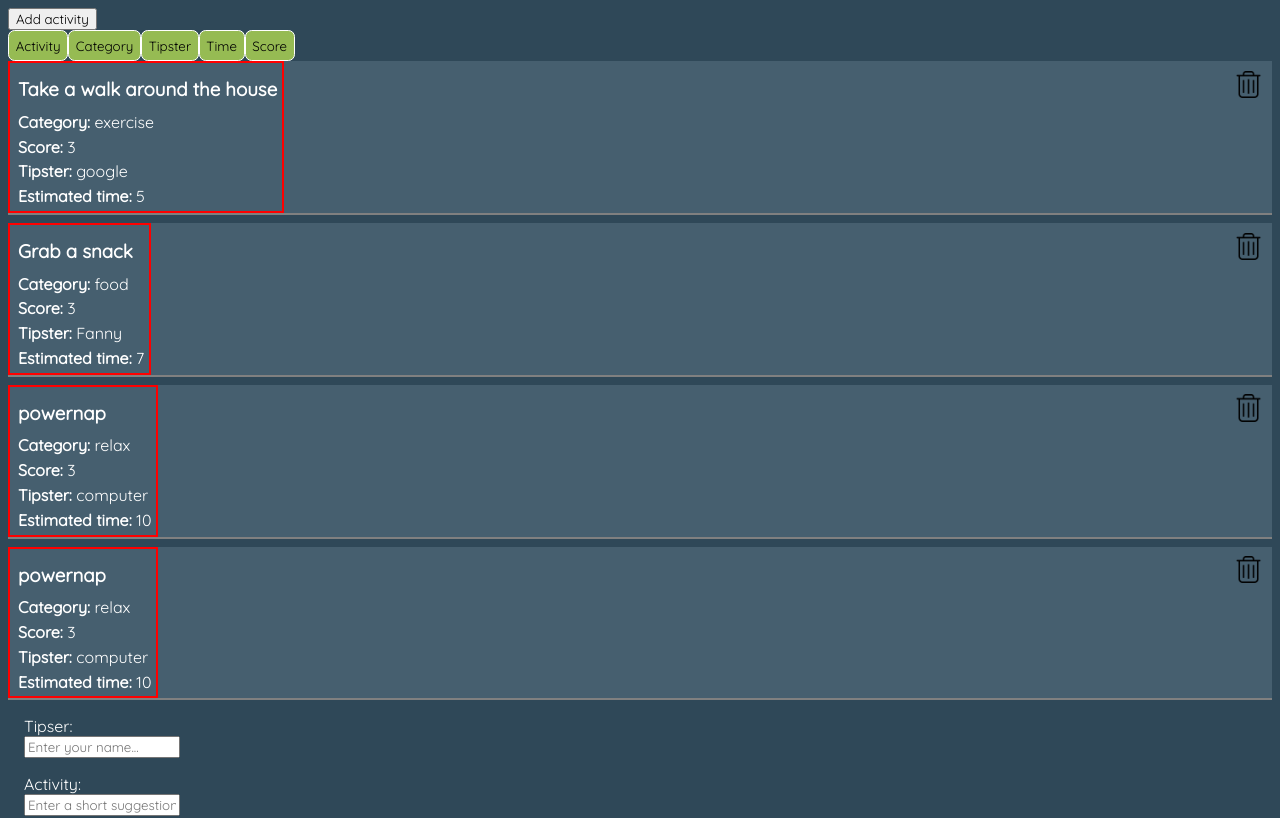
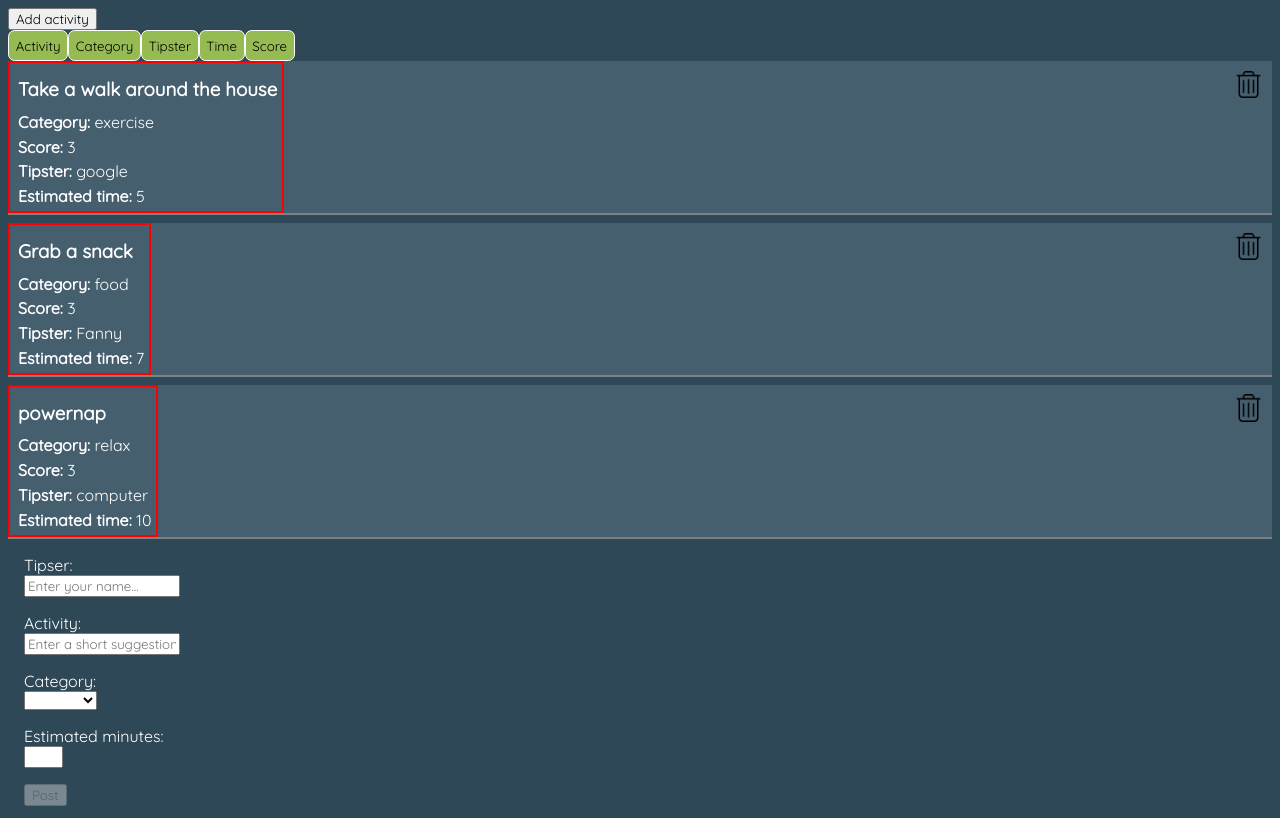
Before and after one commit to EmilHammarstrand/inl4-appendo, a Vue app: page / in a window 1280 px wide. Shown: the top 818 px of the page. Built offline with nearby package versions, Linux system fonts and the light colour scheme.

Commit message:
Jag och Karin har lagt till computed-data som sort-knapparna använder för att välja class

```diff
--- a/src/App.vue
+++ b/src/App.vue
@@ -42,13 +42,6 @@ export default {
          score:"3",
          tipster:"computer",
          estimatedTime:"10"
-      },
-      {
-         activity:"powernap",
-         category:"relax",
-         score:"3",
-         tipster:"computer",
-         estimatedTime:"10"
       }
 
     ]
--- a/src/components/List.vue
+++ b/src/components/List.vue
@@ -4,11 +4,11 @@
         <button>Add activity</button>
 
         <div class="sortButtons">
-            <button @click="sortByThis('activity')">Activity</button>
-            <button @click="sortByThis('category')">Category</button>
-            <button @click="sortByThis('tipster')">Tipster</button>
-            <button @click="sortByThis('estimatedTime')">Time</button>
-            <button @click="sortByThis('score')">Score</button>
+            <button :class="activityIsActive" @click="sortByThis('activity')">Activity</button>
+            <button :class="categoryIsActive" @click="sortByThis('category')">Category</button>
+            <button :class="tipsterIsActive" @click="sortByThis('tipster')">Tipster</button>
+            <button :class="estimatedTimeIsActive" @click="sortByThis('estimatedTime')">Time</button>
+            <button :class="scoreIsActive" @click="sortByThis('score')">Score</button>
         </div>
 
         <div v-for="activity in sortList" class="activityCard" :key="activity.activity">
@@ -32,10 +32,34 @@
 export default {
     data: () => ({
 
-        sortBy: "default"
+        sortBy: "default",
+        activityActive: false,
+        categoryActive: false,
+        tipsterActive: false,
+        estimatedTimeActive: false,
+        scoreActive: false
 
     }),
     computed:{
+
+        //glöm inte att lägga till en funktion som ändrar datan för knapparna till true/false
+
+        activityIsActive(){
+            return this.activityActive ? "activeClass" : "";
+        },
+        categoryIsActive(){
+            return this.categoryActive ? "activeClass" : "";
+        },
+        tipsterIsActive(){
+            return this.tipsterActive ? "activeClass" : "";
+        },
+        estimatedTimeIsActive(){
+            return this.estimatedTimeActive ? "activeClass" : "";
+        },
+        scoreIsActive(){
+            return this.scoreActive ? "activeClass" : "";
+        },//slut active :P :P :P
+
 
         sortList(){
 
@@ -103,11 +127,13 @@ export default {
             }
 
             return copy
+        }//slut sortlist
 
 
 
 
-        },
+
+
 
     },//slut computed
     methods:{
@@ -171,6 +197,10 @@ export default {
         height: 1.7rem;
         padding: .6rem;
     }
+    .sortButtons > .activeClass{
+        background-color: #EFC748;
+    }
+
 
 
 </style>
```
Lines whose indentation alone changed are shown as unchanged.
